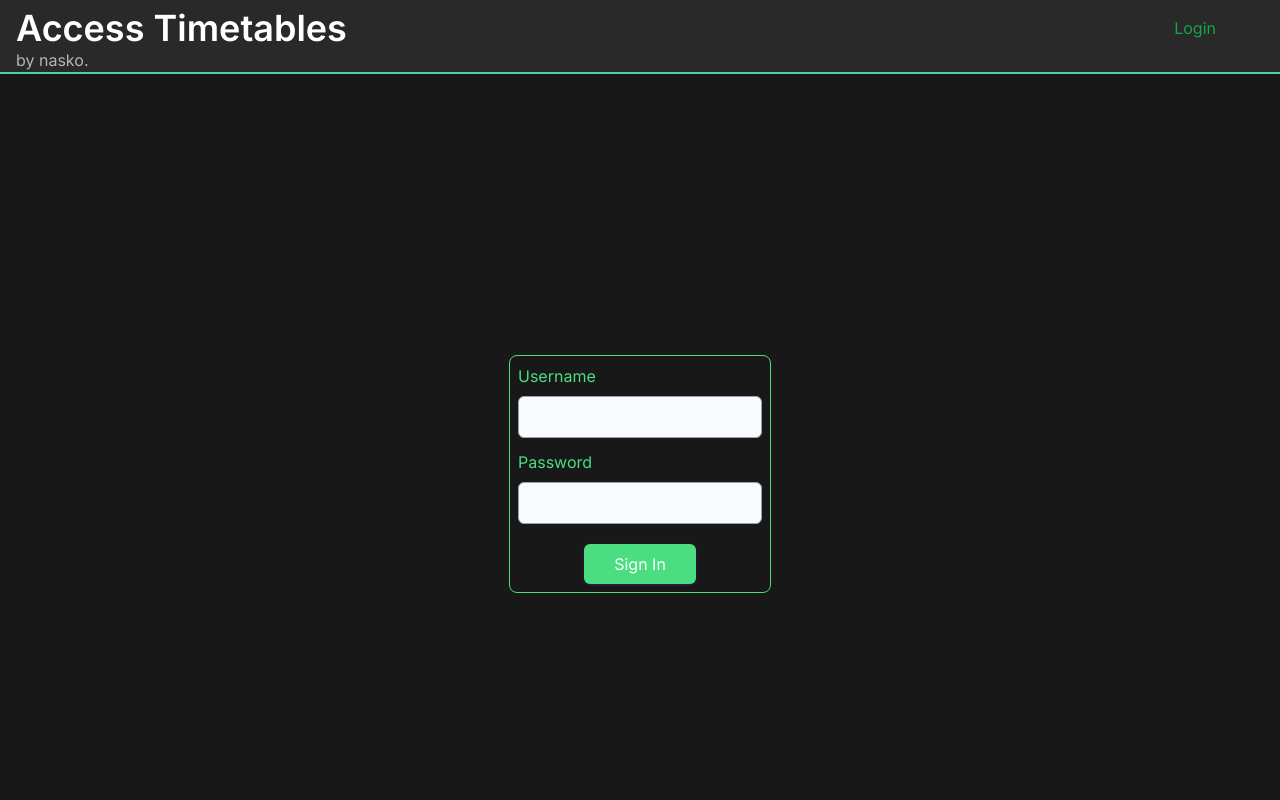
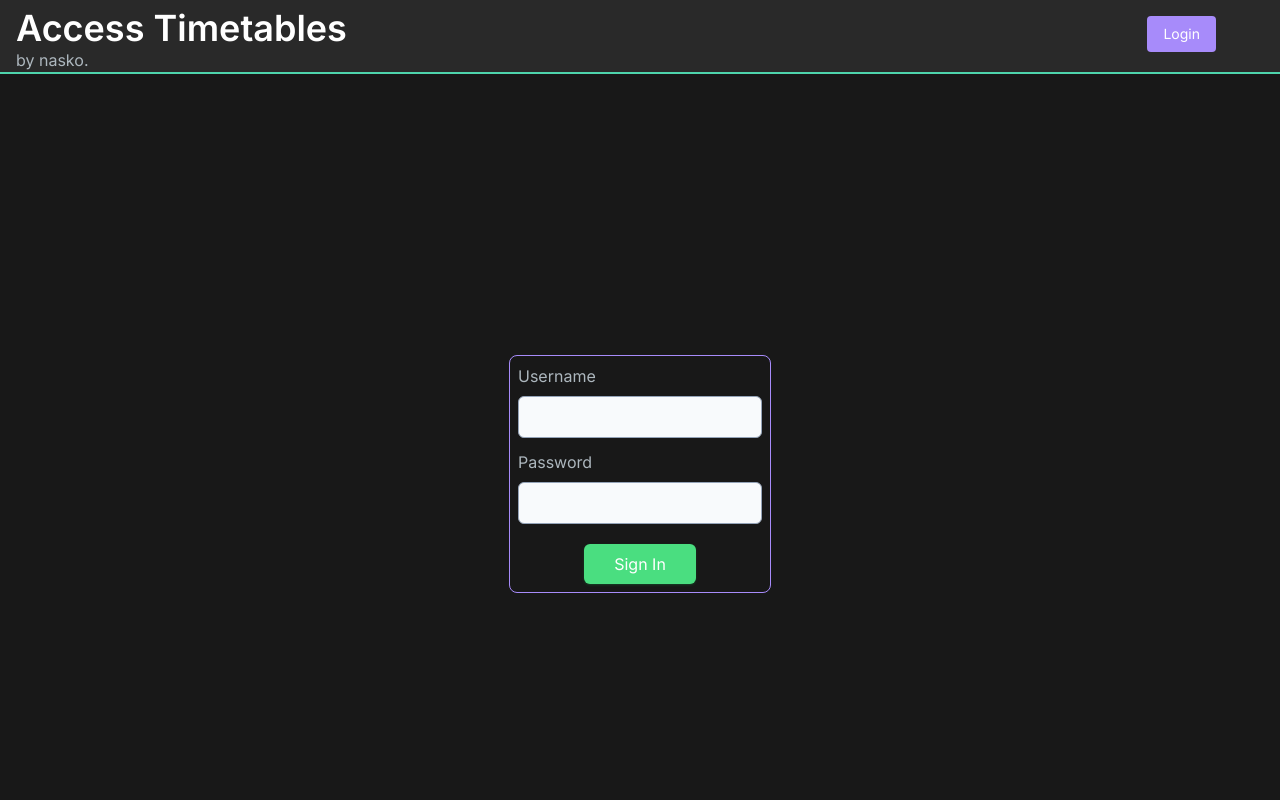
Before and after one commit to nnasko/timetables, a Next.js app: page /login in a window 1280 px wide. Shown: the top 800 px of the page. Built offline with nearby package versions, Linux system fonts and the light colour scheme; no server answers.

Commit message:
trying to setup the database

```diff
--- a/app/api/auth/[...nextauth]/route.ts
+++ b/app/api/auth/[...nextauth]/route.ts
@@ -11,7 +11,7 @@ const handler = NextAuth({
           username: {
             label: "Username",
             type: "text",
-            placeholder: "jsmith",
+            placeholder: "Username",
           },
           password: { label: "Password", type: "password" },
         },
--- a/components/Button.tsx
+++ b/components/Button.tsx
@@ -20,7 +20,7 @@ const getVariant = (variant?: VariantType) => {
         return "bg-white text-violet-500 border border-violet-500 hover:text-white hover:bg-violet-700  ";
 
       default:
-        return "bg-green-400 hover:bg-green-600 text-white shadow shadow-violet-600/25 hover:shadow-violet-600/75";
+        return "bg-green-400 hover:bg-green-600 text-white shadow shadow-green-600/25 hover:shadow-green-600/75";
     }
   };
 
--- a/components/InputBox.tsx
+++ b/components/InputBox.tsx
@@ -9,7 +9,7 @@ const InputBox = ({ labelText, error, ...props }: Props) => {
   return (
     <div className={props.className}>
       <label
-        className={`block text-green-400 mb-2 text-xs lg:text-sm xl:text-base `}
+        className={`block text-[#ADB7BE] mb-2 text-xs lg:text-sm xl:text-base `}
       >
         {labelText}
       </label>
--- a/components/Login.tsx
+++ b/components/Login.tsx
@@ -36,7 +36,7 @@ const Login = (props: Props) => {
           Authentication Failed
         </p>
       )}
-      <form onSubmit={onSubmit} className="p-2 flex  bg-[#181818] rounded-lg border border-green-400 flex-col gap-3">
+      <form onSubmit={onSubmit} className="p-2 flex  bg-[#181818] rounded-lg border border-violet-400 flex-col gap-3">
         <InputBox
           name="username"
           labelText="Username"
--- a/components/LoginButton.tsx
+++ b/components/LoginButton.tsx
@@ -11,14 +11,14 @@ const LoginButton = () => {
     return (
       <div className="flex gap-4 ml-auto">
         <p className="text-sky-600">{session.user.name}</p>
-        <button onClick={() => signOut()} className="text-red-600">
-          Sign Out
+        <button onClick={() => signOut()} className="flex gap-4 ml-auto text-white lg:text-md text-sm bg-red-600 rounded lg:px-4 lg:py-2 px-2 py-1">
+          Logout
         </button>
       </div>
     );
   }
   return (
-    <Link href={"/login"} className="flex gap-4 ml-auto text-green-600">
+    <Link href={"/login"} className="flex gap-4 ml-auto text-white lg:text-md text-sm bg-violet-400 rounded lg:px-4 lg:py-2 px-2 py-1">
        Login
     </Link>
   );
--- a/package.json
+++ b/package.json
@@ -15,6 +15,7 @@
     "headlessui": "^0.0.0",
     "next": "14.0.1",
     "next-auth": "^4.24.4",
+    "pg": "^8.11.3",
     "react": "^18",
     "react-dom": "^18"
   },
```
Also changed, not shown: 2 other files (tests, documents, lock files or other folders).
